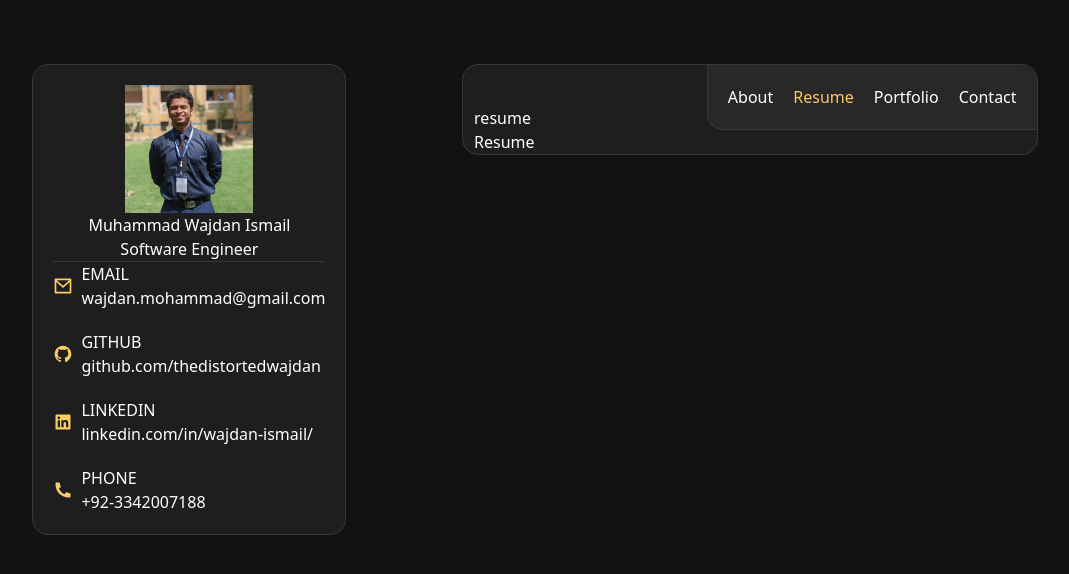
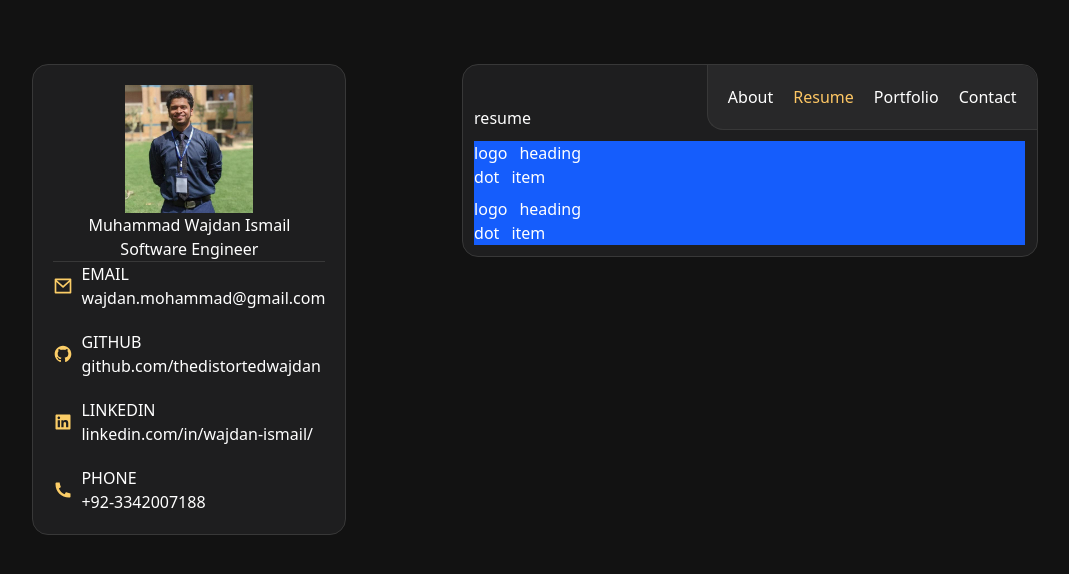
Before and after one commit to thedistortedwajdan/REACT-MyPortfolio, a React (Vite) app: page /resume in a window 1280 px wide. Shown: the top 574 px of the page, without its empty margins (105-1174 px from the left). Built offline with nearby package versions, Linux system fonts and the light colour scheme.

Commit message:
Add ResumeWrapper component and integrate it into Resume page layout

```diff
--- /dev/null
+++ b/src/components/ResumeWrapper.jsx
@@ -0,0 +1,18 @@
+function ResumeWrapper() {
+  return (
+    <>
+      <div className="mb-2">
+        <div className="flex items-center justify-start gap-3">
+          <div>logo</div>
+          <div>heading</div>
+        </div>
+        <div className="flex items-center justify-start gap-3">
+          <div>dot</div>
+          <div>item</div>
+        </div>
+      </div>
+    </>
+  );
+}
+
+export default ResumeWrapper;
--- a/src/pages/Resume.jsx
+++ b/src/pages/Resume.jsx
@@ -1,5 +1,11 @@
+import ResumeWrapper from "../components/ResumeWrapper";
 function Resume() {
-  return <div className="">Resume</div>;
+  return (
+    <div className="bg-blue-600 mr-[2%] my-[2%]">
+      <ResumeWrapper />
+      <ResumeWrapper />
+    </div>
+  );
 }
 
 export default Resume;
```
